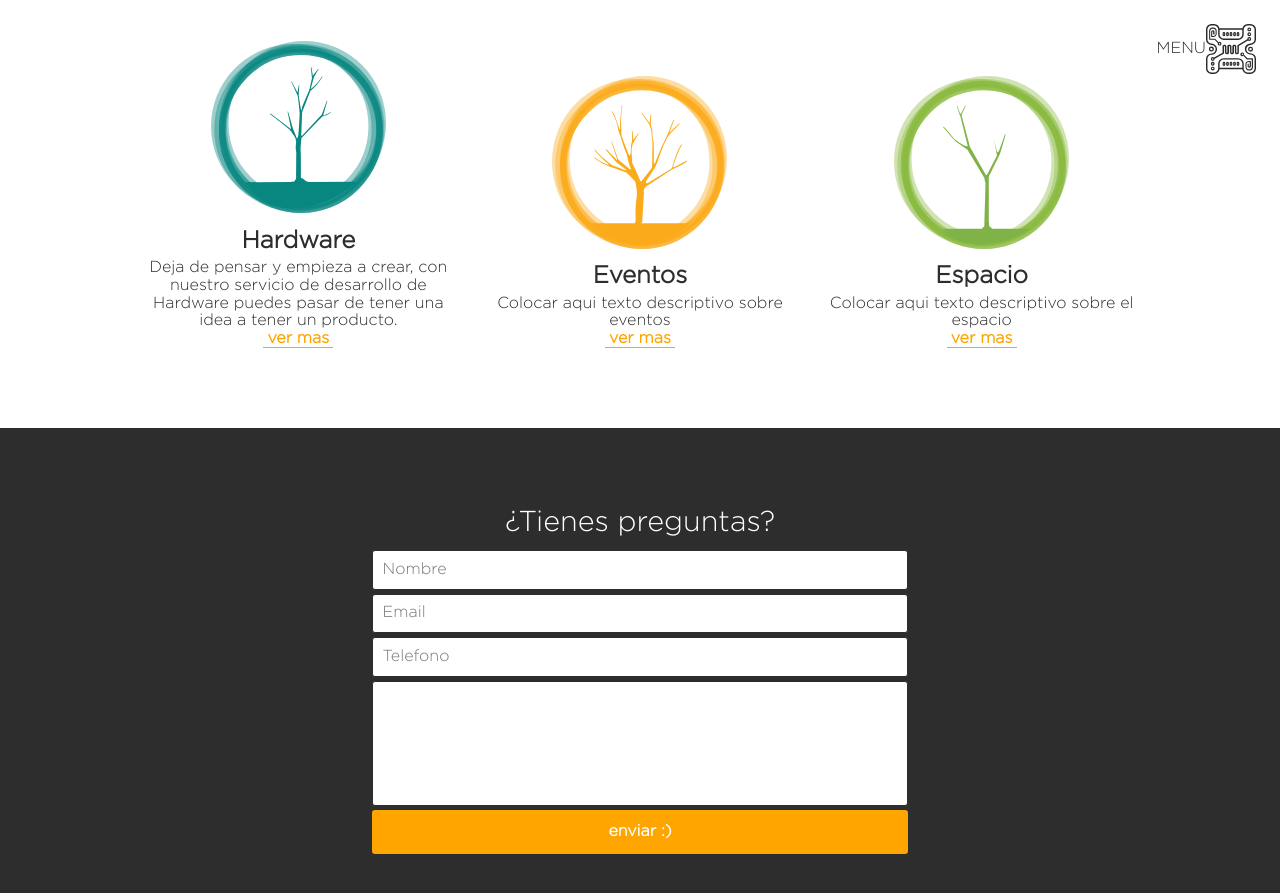
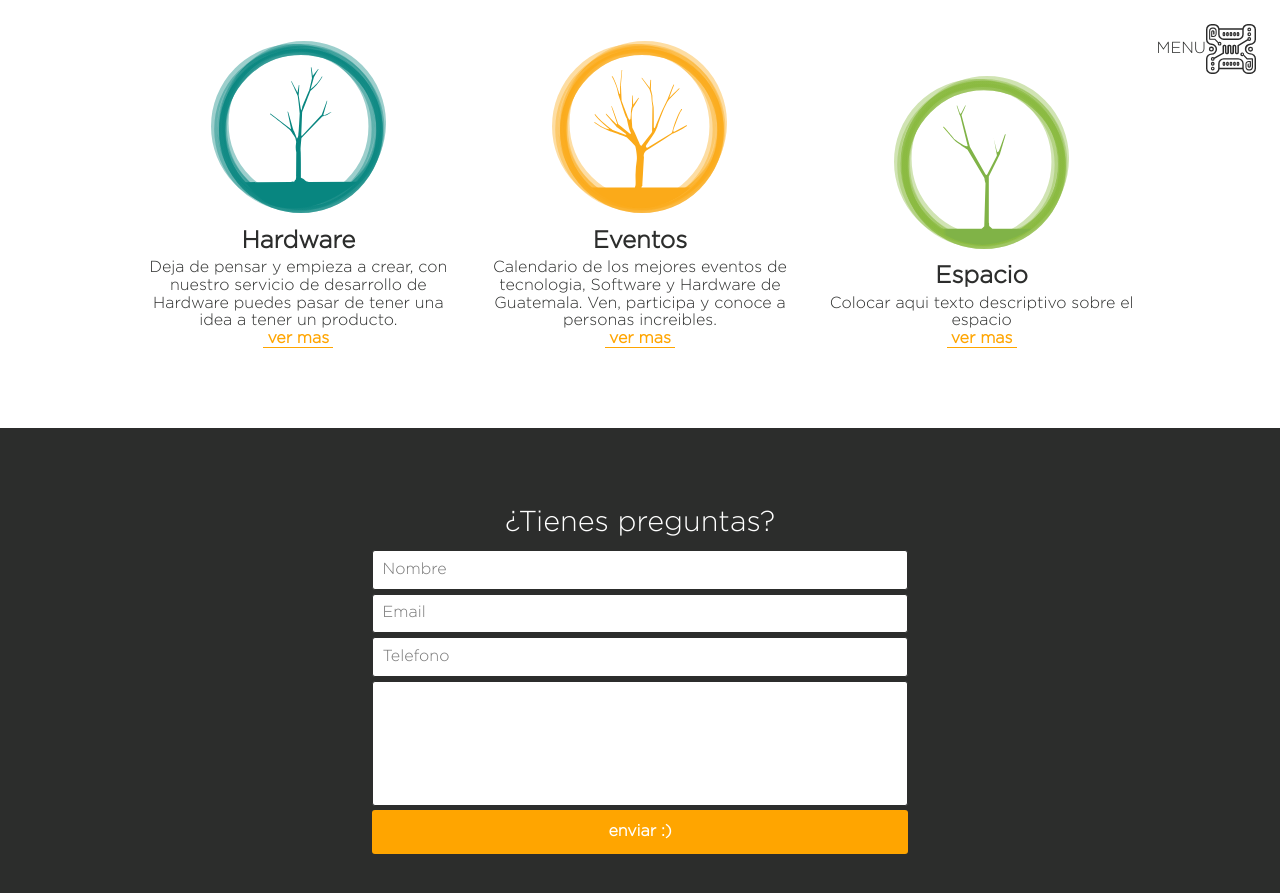
Before and after one commit to Xibalbahackerspace/xibalbahackerspace.github.io, a Jekyll site: the page built from index.html, in a window 1280 px wide and 900 px high, scrolled down 459 px. Shown: the top 893 px of the window. Built offline with Jekyll 4.4.1, drawn with Linux system fonts in a browser that asks for light colours.

Commit message:
Update eventos.md

```diff
--- a/_includes/home/eventos.md
+++ b/_includes/home/eventos.md
@@ -1 +1 @@
-Colocar aqui texto descriptivo sobre eventos
+Calendario de los mejores eventos de tecnologia, Software y Hardware de Guatemala. Ven, participa y conoce a personas increibles.
```
